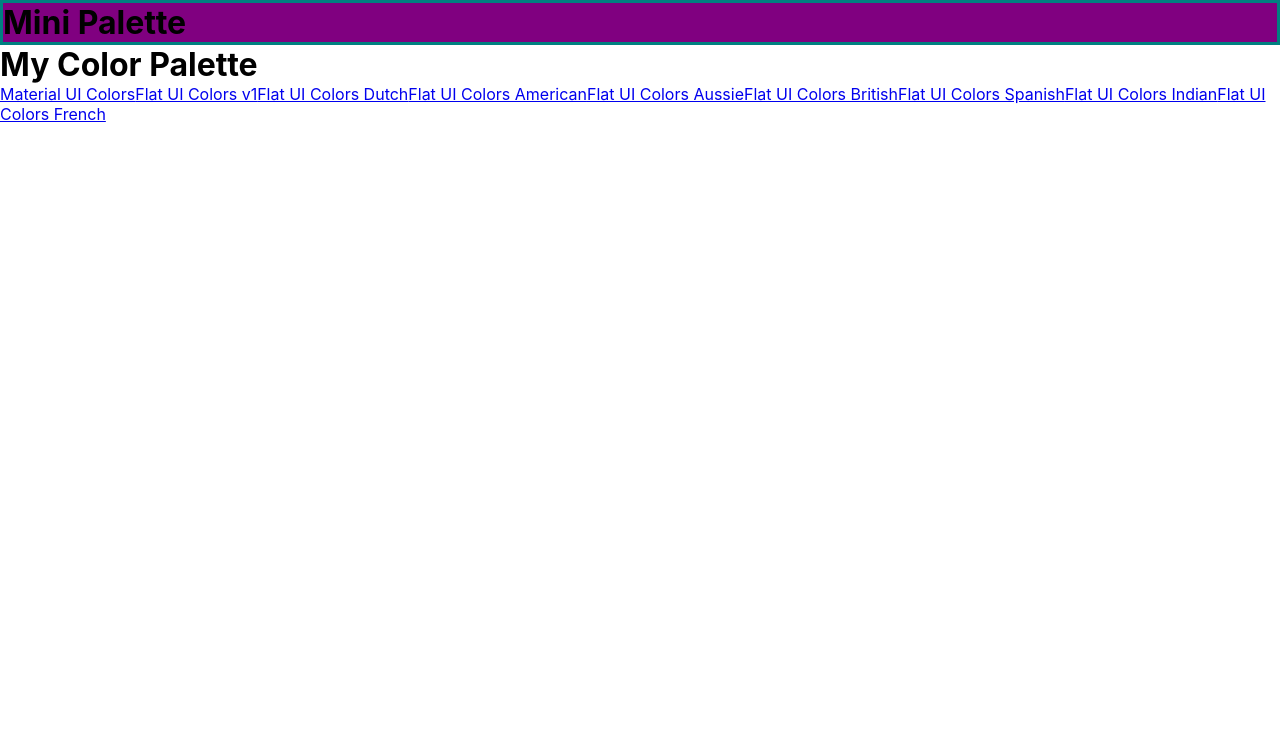
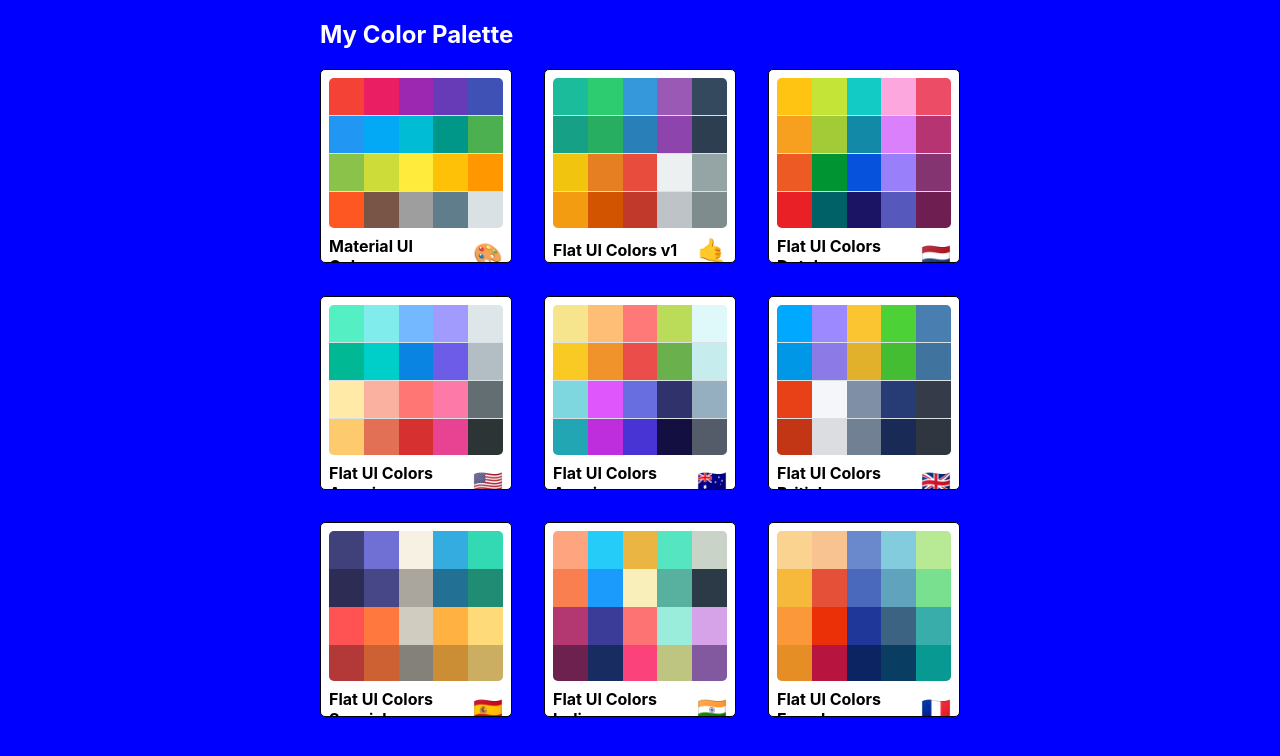
Before and after one commit to florxgomez/react-colors, a React (Create React App) app: page / in a window 1280 px wide. Shown: the top 756 px of the page. Built offline with nearby package versions, Linux system fonts and the light colour scheme.

Commit message:
add styles for MiniPalette and PaletteList

```diff
--- a/src/components/MiniPalette.js
+++ b/src/components/MiniPalette.js
@@ -2,16 +2,62 @@
 import { withStyles } from '@material-ui/styles';
 
 const styles = {
-  main: {
-    backgroundColor: 'purple',
-    border: '3px solid teal',
+  root: {
+    backgroundColor: 'white',
+    border: '1px solid black',
+    borderRadius: '5px',
+    padding: '0.5rem',
+    position: 'relative',
+    overflow: 'hidden',
+    '&:hover': {
+      cursor: 'pointer',
+    },
+  },
+  colors: {
+    backgroundColor: '#dae1e4',
+    height: '150px',
+    width: '100%',
+    borderRadius: '5px',
+    overflow: 'hidden',
+  },
+  title: {
+    display: 'flex',
+    justifyContent: 'space-between',
+    alignItems: 'center',
+    margin: '0',
+    color: 'black',
+    paddingTop: '0.5rem',
+    fontSize: '1rem',
+    position: 'relative',
+  },
+  emoji: {
+    marginLeft: '0.5rem',
+    fontSize: '1.5rem',
+  },
+  miniColor: {
+    height: '25%',
+    width: '20%',
+    display: 'inline-block',
+    margin: '0 auto',
+    position: 'relative',
+    marginBottom: '-3.5px',
   },
 };
 
-const MiniPalette = ({ classes }) => {
+const MiniPalette = ({ classes, paletteName, emoji, colors }) => {
+  const miniColorBoxes = colors.map((color) => (
+    <div
+      className={classes.miniColor}
+      style={{ backgroundColor: color.color }}
+      key={color.name}
+    ></div>
+  ));
   return (
-    <div className={classes.main}>
-      <h1>Mini Palette</h1>
+    <div className={classes.root}>
+      <div className={classes.colors}>{miniColorBoxes}</div>
+      <h5 className={classes.title}>
+        {paletteName} <span className={classes.emoji}>{emoji}</span>
+      </h5>
     </div>
   );
 };
--- a/src/components/PaletteList.js
+++ b/src/components/PaletteList.js
@@ -1,16 +1,54 @@
 import React from 'react';
 import { Link } from 'react-router-dom';
+import { withStyles } from '@material-ui/styles';
 import MiniPalette from './MiniPalette';
-const PaletteList = ({ palettes }) => {
+
+const styles = {
+  root: {
+    backgroundColor: 'blue',
+    height: '100vh',
+    display: 'flex',
+    alignItems: 'flex-start',
+    justifyContent: 'center',
+  },
+  container: {
+    width: '50%',
+    display: 'flex',
+    alignItems: 'flex-start',
+    flexDirection: 'column',
+    flexWrap: 'wrap',
+  },
+  nav: {
+    display: 'flex',
+    width: '100%',
+    justifyContent: 'space-between',
+    color: 'white',
+  },
+  palettes: {
+    boxSizing: 'border-box',
+    width: '100%',
+    display: 'grid',
+    gridTemplateColumns: 'repeat(3, 30%)',
+    gridGap: '5%',
+  },
+};
+
+const PaletteList = ({ palettes, classes }) => {
   return (
-    <div>
-      <MiniPalette />
-      <h1>My Color Palette</h1>
-      {palettes.map((palette) => (
-        <Link to={`/palette/${palette.id}`}>{palette.paletteName}</Link>
-      ))}
+    <div className={classes.root}>
+      <div className={classes.container}>
+        <nav className={classes.nav}>
+          <h1>My Color Palette</h1>
+        </nav>
+        <div className={classes.palettes}>
+          {palettes.map((palette) => (
+            <MiniPalette {...palette} />
+            //<Link to={`/palette/${palette.id}`}>{palette.paletteName}</Link>
+          ))}
+        </div>
+      </div>
     </div>
   );
 };
 
-export default PaletteList;
+export default withStyles(styles)(PaletteList);
--- a/src/index.css
+++ b/src/index.css
@@ -1,7 +1,5 @@
-* {
+body {
   margin: 0;
-  padding: 0;
-  box-sizing: border-box;
   font-family: -apple-system, BlinkMacSystemFont, 'Segoe UI', 'Roboto', 'Oxygen',
     'Ubuntu', 'Cantarell', 'Fira Sans', 'Droid Sans', 'Helvetica Neue',
     sans-serif;
```
